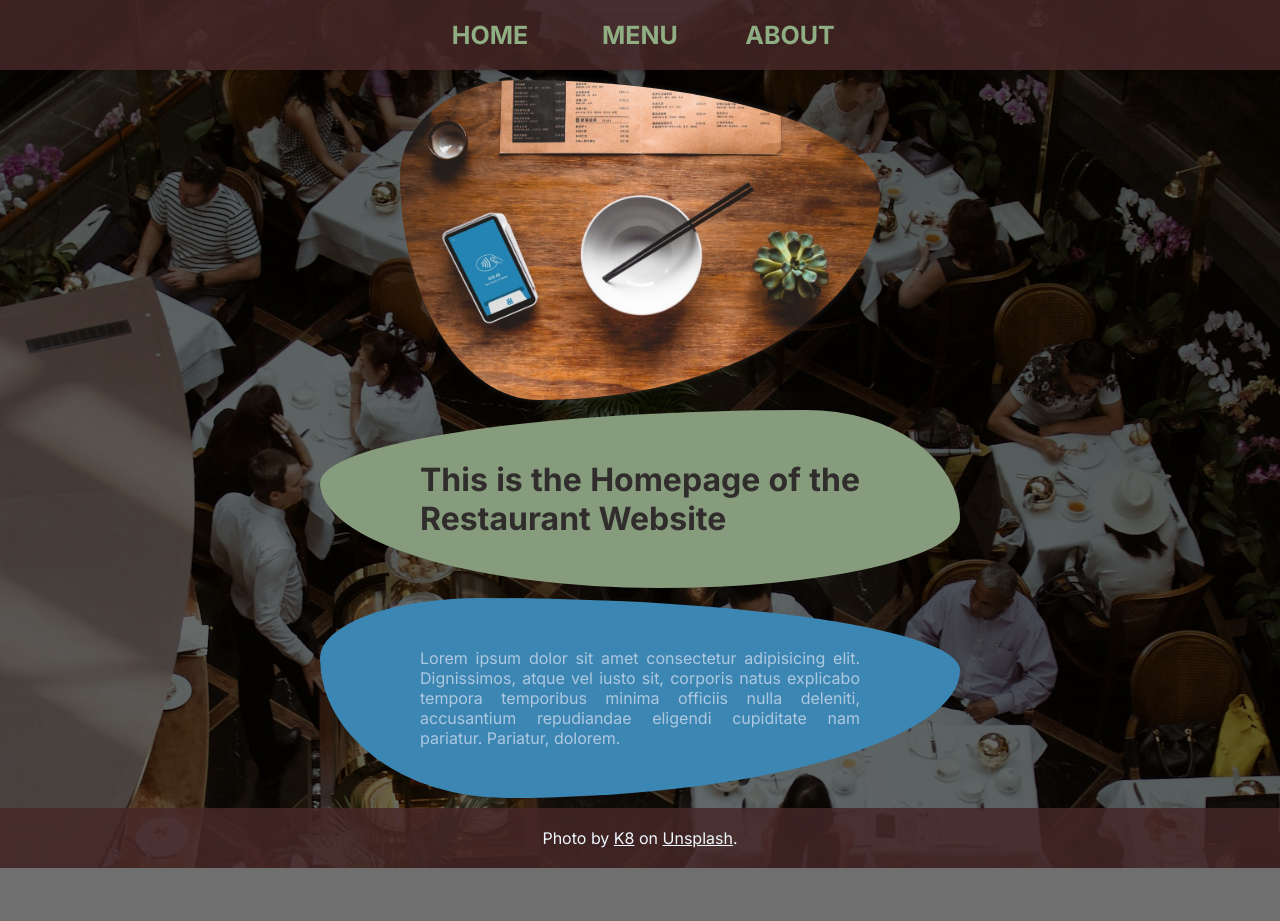
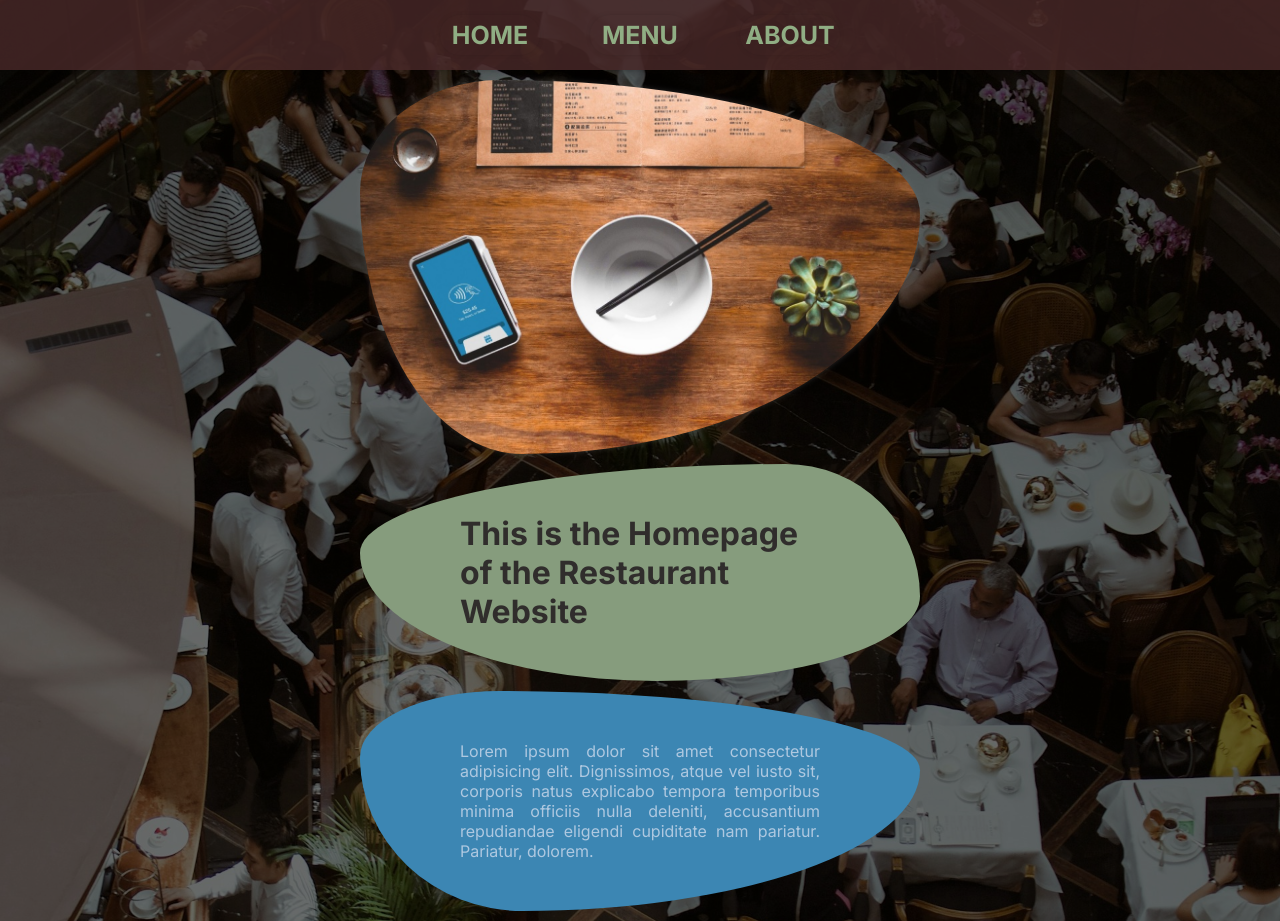
Before and after one commit to g-partha/restaurant_page, a website built with webpack: page src/template.html in a window 1280 px wide. Shown: the top 921 px of the page. Before the commit the page ends 868 px from the top, so only its background shows below. Built offline with nearby package versions, Linux system fonts and the light colour scheme.

Commit message:
Update style

```diff
--- a/src/style.css
+++ b/src/style.css
@@ -75,21 +75,20 @@ justify-content: center;
     justify-items: center;
 }
 #hero-image{
-    width: 60%;
+    width: 70%;
     box-shadow: 0 0 10px -5px grey;
     border-radius: 25% 75% 71% 29% / 30% 36% 64% 70%;
 }
 .home-page-heading{
     padding: 50px 100px;
-    width: 80%;
-    text-align: justify;
+    width: 70%;
     border-radius: 76% 24% 47% 53% / 41% 61% 39% 59%;
     background-color: rgb(134, 156, 125);
 }
 .home-page-paragraph{
-    width: 80%;
+    width: 70%;
+    color:rgb(174, 200, 224);
     text-align: justify;
-    color:rgb(174, 200, 224);
     padding: 50px 100px;
     border-radius: 25% 75% 71% 29% / 30% 36% 64% 70%;
     background-color: rgb(60, 134, 179);
```
